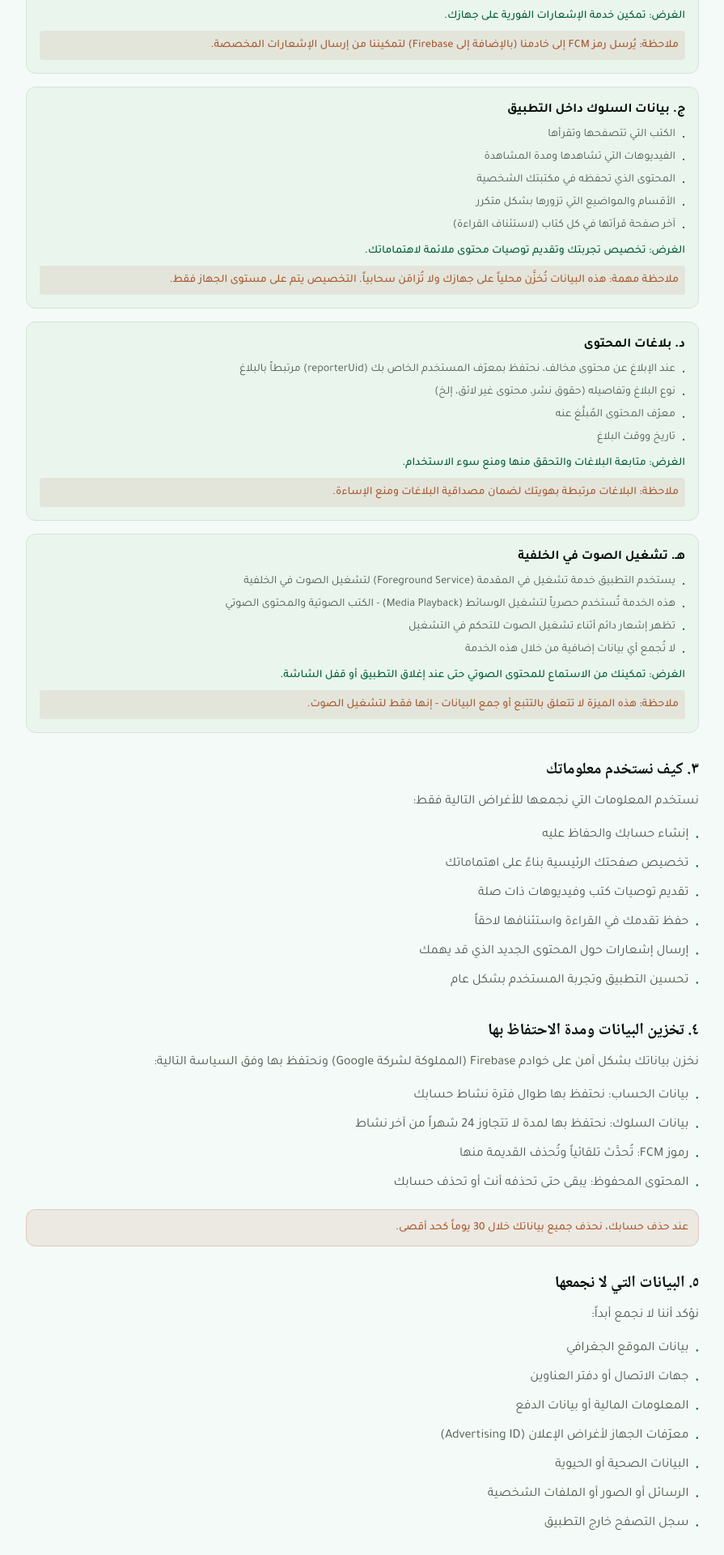
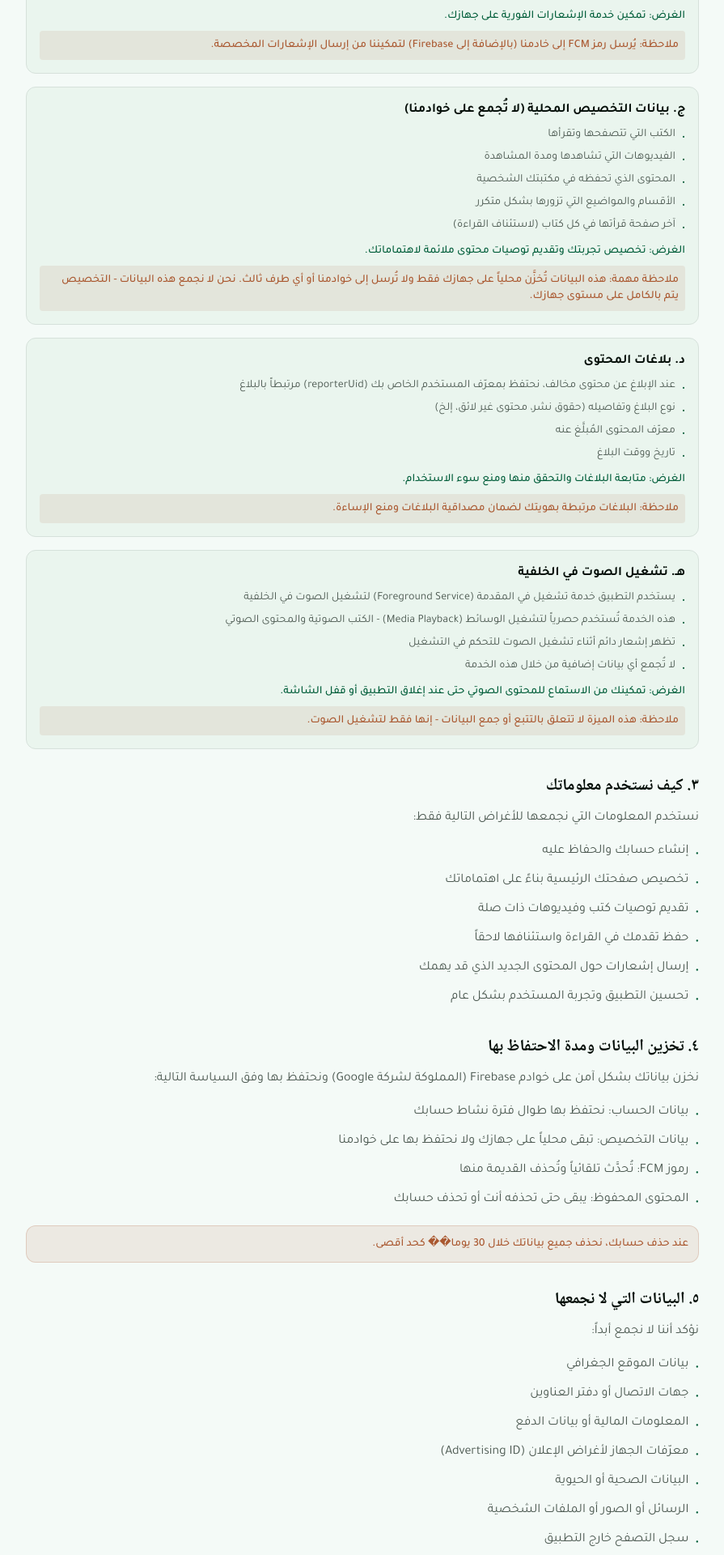
Before and after one commit to mwqwf/nibras-app-website, a Next.js app: page /privacy in a window 1280 px wide. Shown: the part 880-2800 px from the top of the page at 81% size, without its empty margins (192-1087 px from the left). Built offline with nearby package versions, Linux system fonts and the light colour scheme.

Commit message:
fix: correct behavior description for local behavior data
Update policy to accurately reflect local data collection
and update English and French documentation.

```diff
--- a/app/privacy/page.tsx
+++ b/app/privacy/page.tsx
@@ -48,7 +48,7 @@ function PrivacyContent() {
                 note: "ملاحظة: يُرسل رمز FCM إلى خادمنا (بالإضافة إلى Firebase) لتمكيننا من إرسال الإشعارات المخصصة."
               },
               {
-                title: "ج. بيانات السلوك داخل التطبيق",
+                title: "ج. بيانات التخصيص المحلية (لا تُجمع على خوادمنا)",
                 items: [
                   "الكتب التي تتصفحها وتقرأها",
                   "الفيديوهات التي تشاهدها ومدة المشاهدة",
@@ -57,7 +57,7 @@ function PrivacyContent() {
                   "آخر صفحة قرأتها في كل كتاب (لاستئناف القراءة)"
                 ],
                 purpose: "الغرض: تخصيص تجربتك وتقديم توصيات محتوى ملائمة لاهتماماتك.",
-                note: "ملاحظة مهمة: هذه البيانات تُخزَّن محلياً على جهازك ولا تُزامَن سحابياً. التخصيص يتم على مستوى الجهاز فقط."
+                note: "ملاحظة مهمة: هذه البيانات تُخزَّن محلياً على جهازك فقط ولا تُرسل إلى خوادمنا أو أي طرف ثالث. نحن لا نجمع هذه البيانات - التخصيص يتم بالكامل على مستوى جهازك."
               },
               {
                 title: "د. بلاغات المحتوى",
@@ -100,11 +100,11 @@ function PrivacyContent() {
             content: "نخزن بياناتك بشكل آمن على خوادم Firebase (المملوكة لشركة Google) ونحتفظ بها وفق السياسة التالية:",
             items: [
               "بيانات الحساب: نحتفظ بها طوال فترة نشاط حسابك",
-              "بيانات السلوك: نحتفظ بها لمدة لا تتجاوز 24 شهراً من آخر نشاط",
+              "بيانات التخصيص: تبقى محلياً على جهازك ولا نحتفظ بها على خوادمنا",
               "رموز FCM: تُحدَّث تلقائياً وتُحذف القديمة منها",
               "المحتوى المحفوظ: يبقى حتى تحذفه أنت أو تحذف حسابك"
             ],
-            note: "عند حذف حسابك، نحذف جميع بياناتك خلال 30 يوماً كحد أقصى."
+            note: "عند حذف حسابك، نحذف جميع بياناتك خلال 30 يوما�� كحد أقصى."
           },
           {
             title: "٥. البيانات التي لا نجمعها",
@@ -179,7 +179,7 @@ function PrivacyContent() {
                 ]
               }
             ],
-            note: "البيانات التي تُحذف تشمل: معلومات الملف الشخصي، رموز FCM، بيانات السلوك، المحتوى المحفوظ، وجميع البيانات المرتبطة بحسابك. ملاحظة: قد تبقى بعض البلاغات المقدمة منك مجهولة الهوية (بدون ربطها بحسابك) للحفاظ على سلامة المحتوى."
+            note: "البيانات التي تُحذف تشمل: معلومات الملف الشخصي، رموز FCM، المحتوى المحفوظ، وجميع البيانات المرتبطة بحسابك على خوادمنا. بيانات التخصيص المحلية على جهازك يمكنك حذفها بإلغاء تثبيت التطبيق. ملاحظة: قد تبقى بعض البلاغات المقدمة منك مجهولة الهوية (بدون ربطها بحسابك) للحفاظ على سلامة المحتوى."
           },
           {
             title: "١٠. خصوصية الأطفال",
@@ -297,7 +297,7 @@ function PrivacyContent() {
                 note: "Note: FCM token is sent to our server (in addition to Firebase) to enable us to send customized notifications."
               },
               {
-                title: "c. In-App Behavior Data",
+                title: "c. Local Personalization Data (Not Collected on Our Servers)",
                 items: [
                   "Books you browse and read",
                   "Videos you watch and viewing duration",
@@ -306,7 +306,7 @@ function PrivacyContent() {
                   "Last page read in each book (to resume reading)"
                 ],
                 purpose: "Purpose: To personalize your experience and provide content recommendations relevant to your interests.",
-                note: "Important Note: This data is stored locally on your device and is not synced to the cloud. Personalization is done at the device level only."
+                note: "Important Note: This data is stored locally on your device only and is not sent to our servers or any third party. We do not collect this data - personalization is done entirely on your device."
               },
               {
                 title: "d. Content Reports",
@@ -349,7 +349,7 @@ function PrivacyContent() {
             content: "We securely store your data on Firebase servers (owned by Google) and retain it according to the following policy:",
             items: [
               "Account data: Retained throughout your account's active period",
-              "Behavior data: Retained for no more than 24 months from last activity",
+              "Personalization data: Stays locally on your device and is not retained on our servers",
               "FCM tokens: Automatically updated and old ones deleted",
               "Saved content: Remains until you delete it or delete your account"
             ],
@@ -428,7 +428,7 @@ function PrivacyContent() {
                 ]
               }
             ],
-            note: "Data that will be deleted includes: profile information, FCM tokens, behavior data, saved content, and all data associated with your account. Note: Some reports you submitted may remain anonymized (without linking to your account) to maintain content integrity."
+            note: "Data that will be deleted includes: profile information, FCM tokens, saved content, and all data associated with your account on our servers. Local personalization data on your device can be deleted by uninstalling the app. Note: Some reports you submitted may remain anonymized (without linking to your account) to maintain content integrity."
           },
           {
             title: "10. Children's Privacy",
@@ -546,7 +546,7 @@ function PrivacyContent() {
                 note: "Note : Le jeton FCM est envoye a notre serveur (en plus de Firebase) pour nous permettre d'envoyer des notifications personnalisees."
               },
               {
-                title: "c. Donnees de comportement dans l'application",
+                title: "c. Donnees de personnalisation locales (Non collectees sur nos serveurs)",
                 items: [
                   "Livres que vous parcourez et lisez",
                   "Videos que vous regardez et duree de visionnage",
@@ -555,7 +555,7 @@ function PrivacyContent() {
                   "Derniere page lue dans chaque livre (pour reprendre la lecture)"
                 ],
                 purpose: "Objectif : Personnaliser votre experience et fournir des recommandations de contenu pertinentes a vos interets.",
-                note: "Note importante : Ces donnees sont stockees localement sur votre appareil et ne sont pas synchronisees dans le cloud. La personnalisation se fait uniquement au niveau de l'appareil."
+                note: "Note importante : Ces donnees sont stockees localement sur votre appareil uniquement et ne sont pas envoyees a nos serveurs ni a des tiers. Nous ne collectons pas ces donnees - la personnalisation se fait entierement sur votre appareil."
               },
               {
                 title: "d. Signalements de contenu",
@@ -598,7 +598,7 @@ function PrivacyContent() {
             content: "Nous stockons vos donnees en toute securite sur les serveurs Firebase (propriete de Google) et les conservons selon la politique suivante :",
             items: [
               "Donnees de compte : Conservees pendant toute la periode d'activite de votre compte",
-              "Donnees de comportement : Conservees pendant un maximum de 24 mois a partir de la derniere activite",
+              "Donnees de personnalisation : Restent localement sur votre appareil et ne sont pas conservees sur nos serveurs",
               "Jetons FCM : Automatiquement mis a jour et les anciens supprimes",
               "Contenu enregistre : Reste jusqu'a ce que vous le supprimiez ou supprimiez votre compte"
             ],
@@ -677,7 +677,7 @@ function PrivacyContent() {
                 ]
               }
             ],
-            note: "Les donnees qui seront supprimees comprennent : informations de profil, jetons FCM, donnees de comportement, contenu enregistre et toutes les donnees associees a votre compte. Note : Certains signalements que vous avez soumis peuvent rester anonymises (sans lien avec votre compte) pour maintenir l'integrite du contenu."
+            note: "Les donnees qui seront supprimees comprennent : informations de profil, jetons FCM, contenu enregistre et toutes les donnees associees a votre compte sur nos serveurs. Les donnees de personnalisation locales sur votre appareil peuvent etre supprimees en desinstallant l'application. Note : Certains signalements que vous avez soumis peuvent rester anonymises (sans lien avec votre compte) pour maintenir l'integrite du contenu."
           },
           {
             title: "10. Confidentialite des enfants",
```
